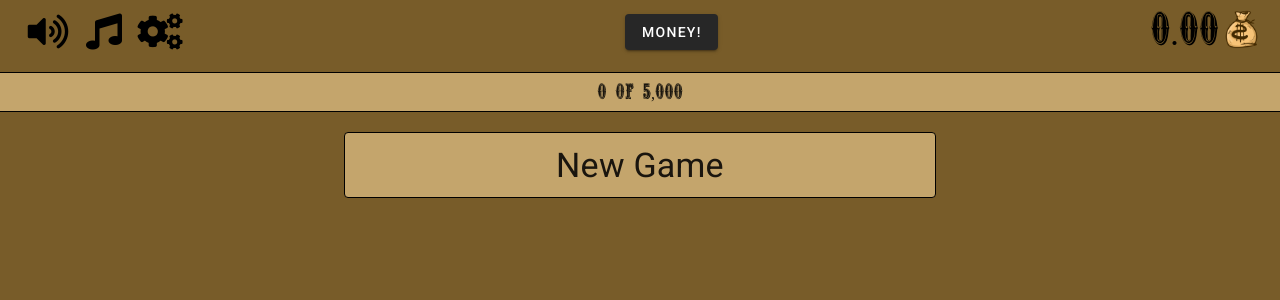
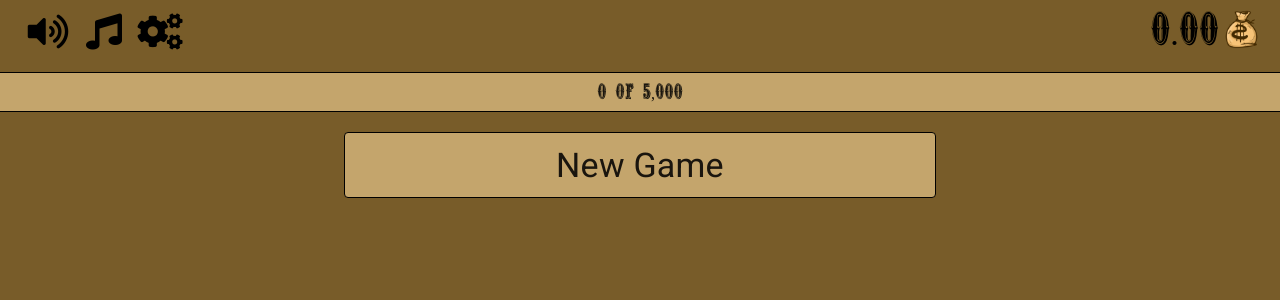
Before and after one commit to ketzu/wanted-idle, a Vue app: page / in a window 1280 px wide. Shown: the top 300 px of the page. Built offline with nearby package versions, Linux system fonts and the light colour scheme.

Commit message:
Debug-Cheat button removed.

```diff
--- a/src/App.vue
+++ b/src/App.vue
@@ -21,10 +21,6 @@
       </div>
 
       <v-spacer></v-spacer>
-
-      <v-btn @click="$store.commit('addCurrency',1000)">
-        Money!
-      </v-btn>
 
       <EventsStreamDisplay></EventsStreamDisplay>
       <MoneyStreamDisplay></MoneyStreamDisplay>
```
